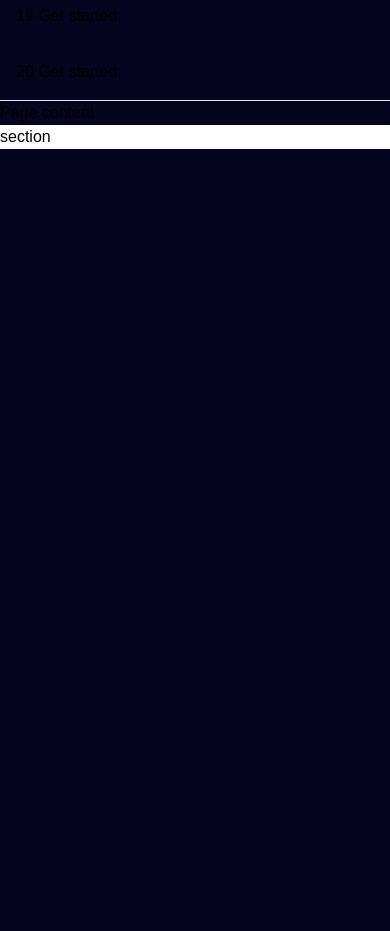
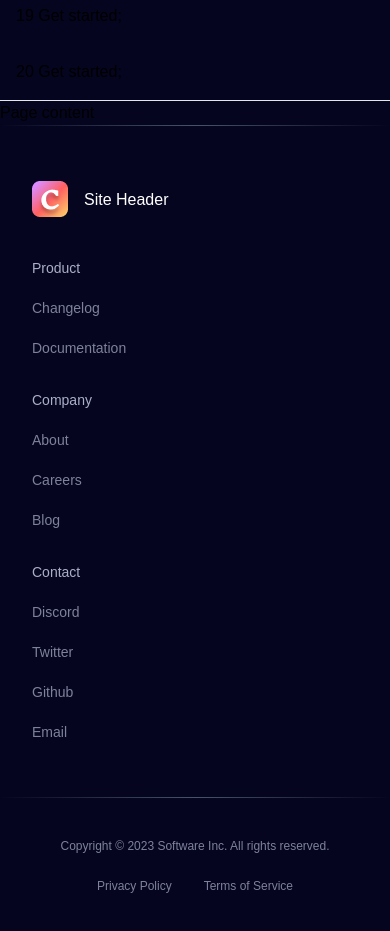
Before and after one commit to 18charmi/website-clone, a Next.js app: page / in a window 390 px wide. Shown: the part 1020-1951 px from the top of the page. Before the commit the page ends 1169 px from the top, so only its background shows below. Built offline with nearby package versions, Linux system fonts and the light colour scheme; a web font is replaced by a local one.

Commit message:
ui: created responsive footer

```diff
--- a/components/core/Footer.tsx
+++ b/components/core/Footer.tsx
@@ -1,4 +1,137 @@
+import cx from "classnames";
+import Image from "next/image";
+import Link from "next/link";
+const NAV_LINKS = [
+  {
+    title: "Product",
+    list: [
+      {
+        title: "Changelog",
+        link: "#",
+      },
+      {
+        title: "Documentation",
+        link: "#",
+      },
+    ],
+  },
+  {
+    title: "Company",
+    list: [
+      {
+        title: "About",
+        link: "#",
+      },
+      {
+        title: "Careers",
+        link: "#",
+      },
+      {
+        title: "Blog",
+        link: "#",
+      },
+    ],
+  },
+  {
+    title: "Contact",
+    list: [
+      {
+        title: "Discord",
+        link: "#",
+      },
+      {
+        title: "Twitter",
+        link: "#",
+      },
+      {
+        title: "Github",
+        link: "#",
+      },
+      {
+        title: "Email",
+        link: "#",
+      },
+    ],
+  },
+];
 function Footer() {
-    return <footer className="bg-white">section</footer>
+  return (
+    <footer className="w-full max-w-md md:max-w-4xl mx-auto">
+      <div id="footer-top" className="flex">
+        <div
+          id="footer-container"
+          className={cx(
+            "w-full py-14 px-8 sm:px-10",
+            "flex flex-col lg:flex-row justify-between relative",
+            "before:w-full before:absolute before:top-0 before:left-0 before:bg-gradient-to-r from-transparent via-slate-600 to-transparent before:h-[1px]",
+            "after:w-full after:absolute after:bottom-0 after:left-0 after:bg-gradient-to-r from-transparent via-slate-600 to-transparent after:h-[1px]"
+          )}
+        >
+          <div
+            id="footer-brand"
+            className="font-medium text-white text-base mb-10 flex flex-1 items-center h-max"
+          >
+            <Image
+              className="mr-4"
+              alt="brand-logo"
+              src={"/logo.png"}
+              height={36}
+              width={36}
+              priority={false}
+            />
+            <span id="header-brand-name">Site Header</span>
+          </div>
+          <div
+            id="footer-nav"
+            className="flex flex-1 flex-wrap flex-col md:flex-row md:justify-between gap-8 text-sm"
+          >
+            {NAV_LINKS.map((nav, index) => (
+              <div
+                key={`navGroup-${index}`}
+                id="footer-nav-group"
+                className="min-w-[100px]"
+              >
+                <div
+                  id="footer-nav-group-label"
+                  className="font-medium text-label-color mb-5"
+                >
+                  {nav.title}
+                </div>
+                <ul>
+                  {nav.list.map((l, i) => (
+                    <li
+                      key={`nav-footer-link-${index}-${i}`}
+                      className="mb-5 last:mb-0"
+                    >
+                      <Link href={l.link} className="text-text-color">
+                        {l.title}
+                      </Link>
+                    </li>
+                  ))}
+                </ul>
+              </div>
+            ))}
+          </div>
+        </div>
+      </div>
+      <div
+        id="footer-bottom"
+        className="py-10 md:py-12 text-xs text-text-color"
+      >
+        <div
+          id="footer-container"
+          className="w-full flex flex-col items-center lg:flex-row lg:justify-between mx-auto gap-6"
+        >
+          <div id="footer-copyright">
+            Copyright © 2023 Software Inc. All rights reserved.
+          </div>
+          <div id="footer-terms" className="flex gap-8">
+            <Link href="#">Privacy Policy</Link>
+            <Link href="#">Terms of Service</Link>
+          </div>
+        </div>
+      </div>
+    </footer>
+  );
 }
 export default Footer;
--- a/tailwind.config.ts
+++ b/tailwind.config.ts
@@ -16,7 +16,8 @@ const config: Config = {
 
       colors: {
         'border-color': '#e2e8ff1a',
-        'text-color': '#e2e8ffbf'
+        'text-color': '#e2e8ff8c',
+        'label-color': '#e2e8ffbf'
       },
     },
   },
```
